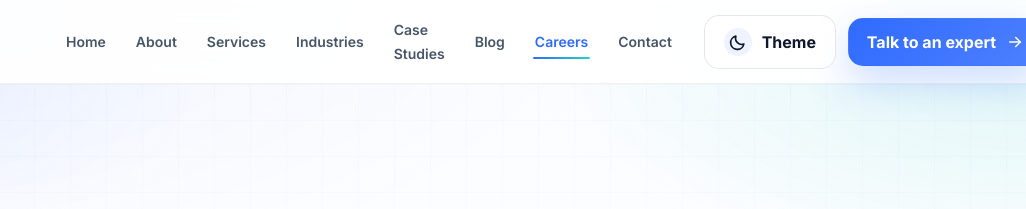
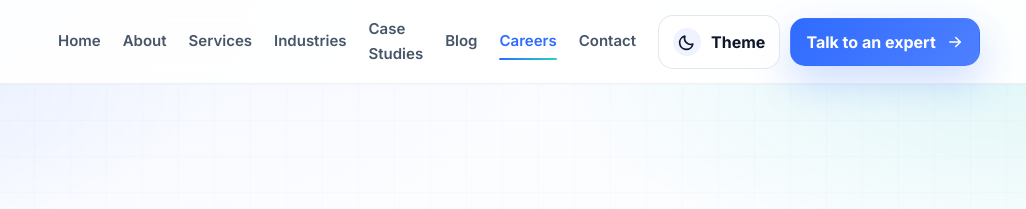
Before and after one commit to akshovex/Akshovex-website, a plain HTML site: page careers.html in a window 1280 px wide. Shown: the top 209 px of the page, 254-1280 px from the left. Drawn offline with nearby package versions, Linux system fonts and the light colour scheme.

Commit message:
Update main.css

```diff
--- a/main.css
+++ b/main.css
@@ -2016,7 +2016,6 @@ textarea.form-control {
 /* =========================================================
    GLOBAL PREMIUM PAGE SYSTEM
    Inner pages + careers page ready
-   Paste at the end of main.css
    ========================================================= */
 
 /* Page hero improvements */
@@ -2169,6 +2168,12 @@ html[data-theme="dark"] .feature-card {
   margin-bottom: 0;
 }
 
+.cta-band__actions {
+  display: flex;
+  align-items: center;
+  gap: 12px;
+}
+
 /* Careers page styles */
 .jobs-list {
   display: grid;
@@ -2313,6 +2318,52 @@ html[data-theme="dark"] .benefit-card {
   font-size: 15px;
 }
 
+/* Careers page small additions */
+#careersForm.card {
+  padding: 30px;
+}
+
+.job-card .btn,
+.cta-band .btn {
+  width: auto;
+}
+
+/* Header width fix for medium desktop */
+.site-nav__actions .btn--primary {
+  min-width: 170px;
+  padding-inline: 16px;
+}
+
+@media (max-width: 1399px) {
+  .site-header__inner {
+    gap: 18px;
+  }
+
+  .site-nav__menu {
+    gap: 2px;
+  }
+
+  .site-nav__link {
+    padding: 12px 10px;
+    font-size: 15px;
+  }
+
+  .site-nav__actions {
+    gap: 10px;
+    margin-left: 10px;
+  }
+
+  .site-nav__actions .btn--primary {
+    min-width: 164px;
+    padding-inline: 15px;
+  }
+
+  .btn--theme {
+    min-width: 118px;
+    padding-inline: 14px;
+  }
+}
+
 /* Responsive additions for new shared sections */
 @media (max-width: 991px) {
   .process-grid {
@@ -2354,4 +2405,9 @@ html[data-theme="dark"] .benefit-card {
     flex-direction: column;
     align-items: flex-start;
   }
-}
+
+  .job-card .btn,
+  .cta-band .btn {
+    width: 100%;
+  }
+}
```
